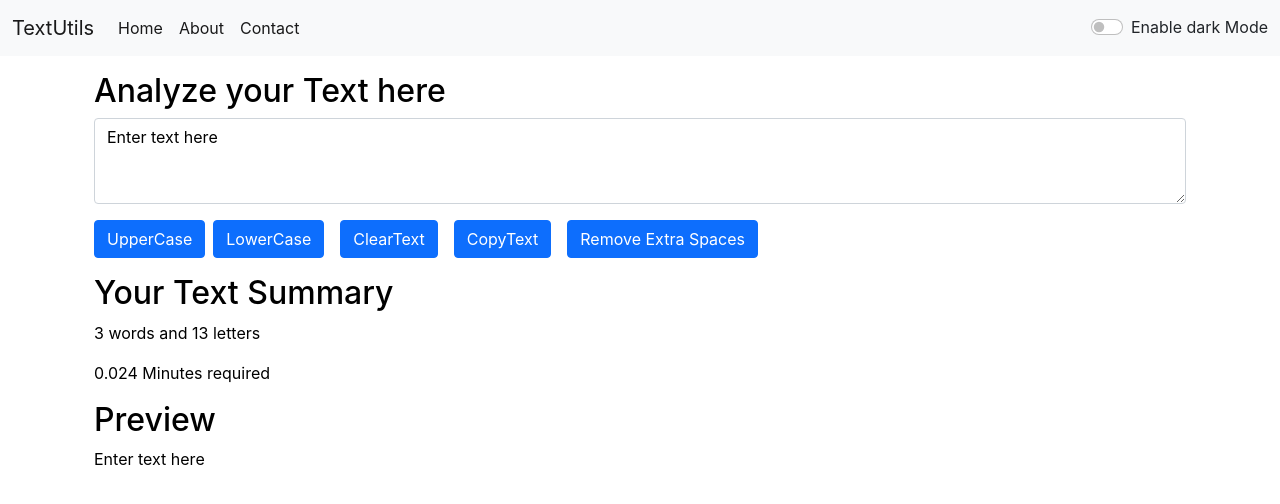
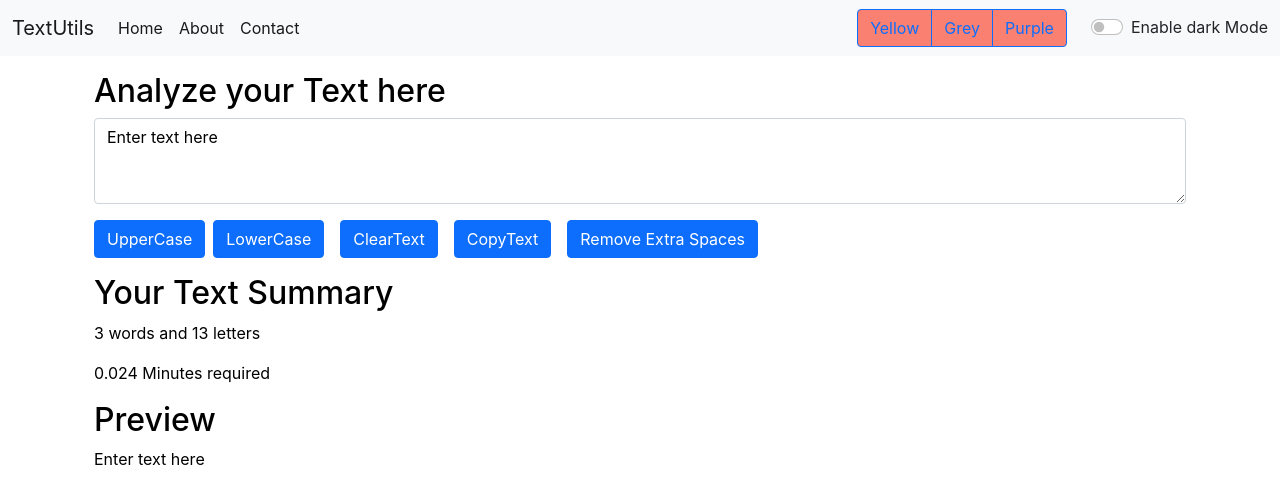
Before and after one commit to mishu-mnp/ReactJs-Course-TextUtils, a React (Create React App) app: page / in a window 1280 px wide. Shown: the top 504 px of the page. Built offline with nearby package versions, Linux system fonts and the light colour scheme.

Commit message:
Tut15 Done

```diff
--- a/public/index.html
+++ b/public/index.html
@@ -3,10 +3,10 @@
 
 <head>
   <meta charset="utf-8" />
-  <link rel="icon" href="%PUBLIC_URL%/favicon.ico" />
+  <link rel="icon" href="%PUBLIC_URL%/img/favicon.ico" />
   <meta name="viewport" content="width=device-width, initial-scale=1" />
   <meta name="theme-color" content="#000000" />
-  <meta name="description" content="Web site created using create-react-app" />
+  <meta name="description" content="TextUtils is a utitlity which can be used to manipulate your text" />
   <link rel="apple-touch-icon" href="%PUBLIC_URL%/logo192.png" />
 
   <link rel="manifest" href="%PUBLIC_URL%/manifest.json" />
@@ -15,7 +15,7 @@
   <!-- Bootstrap CSS -->
   <link href="https://cdn.jsdelivr.net/npm/bootstrap@5.1.0/dist/css/bootstrap.min.css" rel="stylesheet"
     integrity="sha384-KyZXEAg3QhqLMpG8r+8fhAXLRk2vvoC2f3B09zVXn8CA5QIVfZOJ3BCsw2P0p/We" crossorigin="anonymous">
-  <title>Learn React CWH</title>
+  <title>TextUtils | CWH</title>
 </head>
 
 <body>
--- a/src/App.js
+++ b/src/App.js
@@ -19,14 +19,45 @@ function App() {
       setMode("dark")
       document.body.style.backgroundColor = '#062e65'
       showAlert('Dark Mode is enabled', 'success');
+      document.title = 'TextUtils - Dark Mode';
+      // setInterval(() => {
+      //   document.title = 'TextUtils - Analyze your Text';
+      // }, 2000);
+
+      // setInterval(() => {
+      //   document.title = 'TextUtils - Install Now';
+      // }, 3000);
     }
+
     else {
       setMode("light")
       document.body.style.backgroundColor = 'white'
       showAlert('Light Mode is enabled', 'success');
+      document.title = 'TextUtils - Light Mode';
     }
   }
 
+  const colorBgMode = (e) => {
+    setMode('yellow');
+    document.body.style.backgroundColor = 'yellow';
+    document.getElementById('y').style.backgroundColor = 'yellow'
+    console.log(e.target.id)
+    if (e.target.id === 'y') {
+      setMode('yellow');
+      document.body.style.backgroundColor = 'yellow';
+      document.getElementById('y').style.backgroundColor = 'yellow'
+    }
+    else if (e.target.id === 'g') {
+      setMode('grey');
+      document.body.style.backgroundColor = 'grey';
+      document.getElementById('g').style.backgroundColor = 'grey'
+    }
+    else {
+      setMode('purple');
+      document.body.style.backgroundColor = 'purple';
+      document.getElementById('p').style.backgroundColor = 'purple'
+    }
+  }
 
   const showAlert = (message, type) => {
     setAlert({
@@ -57,7 +88,8 @@ function App() {
 
       {/* <Navbar title="TextUtils" aboutText="About Us" /> */}
       {/* <Navbar /> */}
-      <Navbar title="TextUtils" darkMode={mode} toggleMode={toggleMode} />
+
+      <Navbar title="TextUtils" darkMode={mode} colorBtn={colorBgMode} toggleMode={toggleMode} />
       <Alert alert={alert} />
       <div className="container my-3">
         <TextForm showAlert={showAlert} heading="Analyze your Text here" darkMode={mode} />
--- a/src/components/Navbar.js
+++ b/src/components/Navbar.js
@@ -23,6 +23,11 @@ function Navbar(props) {
                                 <a className="nav-link active" aria-current="page" href="/">Contact</a>
                             </li>
                         </ul>
+                        <div className="btn-group mx-4" role="group" aria-label="Basic mixed styles example">
+                            <button type="button" id='y' style={{ backgroundColor: 'salmon' }} className="btn btn-outline-primary" onClick={props.colorBtn}>Yellow</button>
+                            <button type="button" id='g' style={{ backgroundColor: 'salmon' }} className="btn btn-outline-primary" onClick={props.colorBtn}>Grey</button>
+                            <button type="button" id='p' style={{ backgroundColor: 'salmon' }} className="btn btn-outline-primary" onClick={props.colorBtn}>Purple</button>
+                        </div>
                         <div className="form-check form-switch">
                             <input className="form-check-input" onClick={props.toggleMode} type="checkbox" id="flexSwitchCheckDefault" />
                             <label className={`form-check-label text-${props.darkMode === 'light' ? 'dark' : 'light'}`} htmlFor="flexSwitchCheckDefault">Enable {props.darkMode === 'light' ? 'dark' : 'light'} Mode</label>
```
Also changed, not shown: public/img/favicon2.png (added), 1 other file (tests, documents, lock files or other folders).
